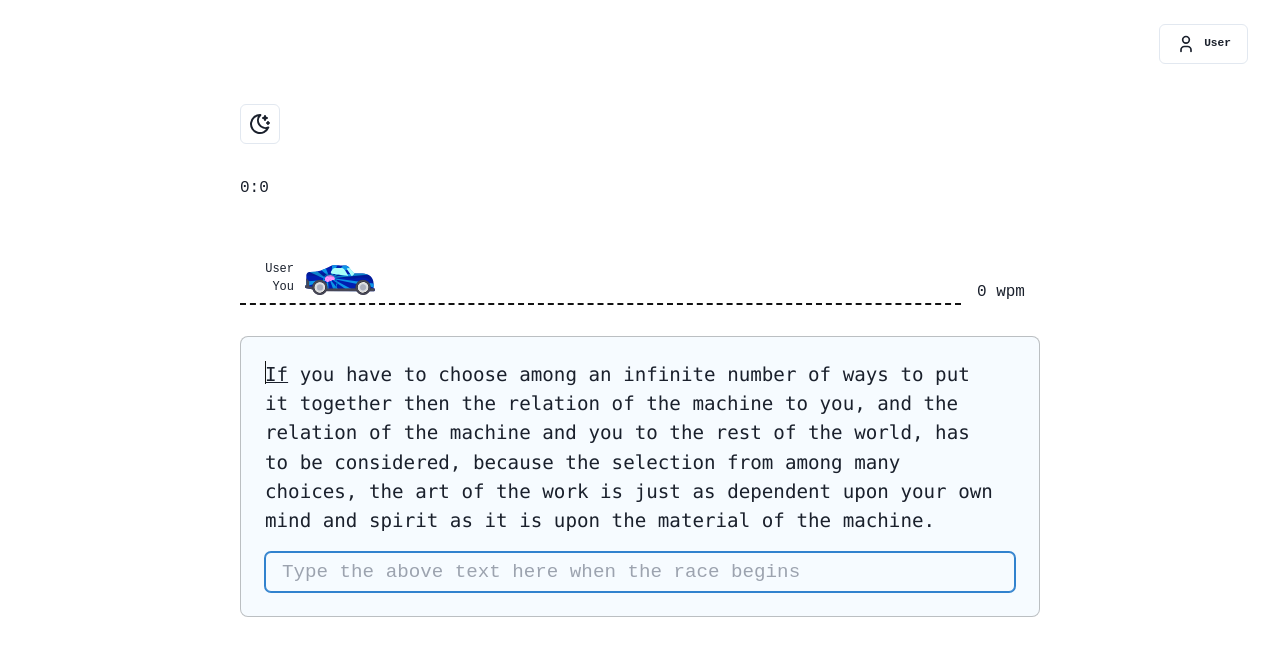
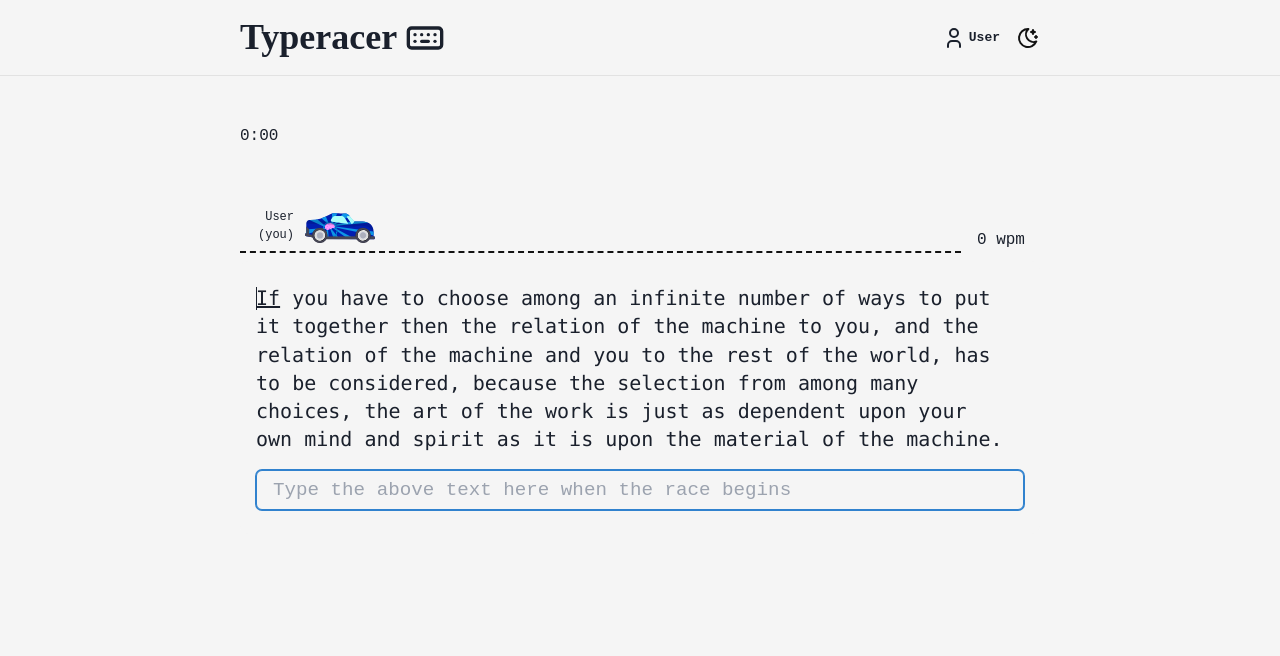
Before and after one commit to sogeking7/react-typingGame, a React (Create React App) app: page / in a window 1280 px wide. Shown: the top 656 px of the page. Built offline with nearby package versions, Linux system fonts and the light colour scheme.

Commit message:
new design

```diff
--- a/src/components/App.jsx
+++ b/src/components/App.jsx
@@ -4,13 +4,11 @@
 import { useState, useEffect } from "react";
 import {
   Box,
+  Container,
+  useColorModeValue,
   useColorMode,
-  Container,
-  IconButton,
-  useColorModeValue,
 } from "@chakra-ui/react";
 import RaceLine from "./RaceLine";
-import { IconMoonStars, IconSunHigh } from "@tabler/icons";
 
 const data = {
   text: `If you have to choose among an infinite number of ways to put it together then the relation of the machine to you, and the relation of the machine and you to the rest of the world, has to be considered, because the selection from among many choices, the art of the work is just as dependent upon your own mind and spirit as it is upon the material of the machine.`,
@@ -23,6 +21,8 @@
 
 console.log(textList);
 export default function App() {
+  const dmColor = useColorModeValue("second_black", "white");
+
   const [input, setInput] = useState("");
   const [pointer, setPointer] = useState(0);
   const [index, setIndex] = useState(0);
@@ -34,6 +34,7 @@
   const [wpm, setWpm] = useState(0);
   const { seconds, minutes, restart, pause } = useTimer(0);
   const { colorMode, toggleColorMode } = useColorMode("");
+
   useEffect(() => {
     if (input.length <= textList[index].length) {
       if (input[input.length - 1] === textList[index][input.length - 1]) {
@@ -58,18 +59,16 @@
   }, [input, index, length, pause, red]);
 
   return (
-    <Box bgColor={useColorModeValue("white", "black")} h="100vh" p="1rem">
+    <Box bgColor={useColorModeValue("white", "black")}>
       <NavBar />
-      <Container maxW="800px" p="0" mb='2rem' fontSize="1rem">
-      <IconButton
-        variant="outline"
-        icon={colorMode === "dark" ? <IconSunHigh /> : <IconMoonStars />}
-        onClick={toggleColorMode}
-      />
-      </Container>
+      <Box
+        h="100vh"
+        p="1rem"
+        color={dmColor}
+      >
         <Container maxW="800px" p="0" mb="5rem" fontSize="1rem">
           <Box>
-          <span>{minutes}</span>:<span>{seconds}</span>
+            <span>{minutes}</span>:<span>{seconds < 10 ? '0' : ''}{seconds}</span>
           </Box>
         </Container>
         <RaceLine
@@ -95,5 +94,6 @@
           setRace={setRace}
         />
       </Box>
+    </Box>
   );
 }
--- a/src/components/Main.jsx
+++ b/src/components/Main.jsx
@@ -4,7 +4,6 @@
   Container,
   Text,
   Input,
-  Heading,
 } from "@chakra-ui/react";
 
 export default function Main({
@@ -18,21 +17,23 @@
   colorMode,
   restart,
 }) {
-  const colorTxt = useColorModeValue("#84cc16", "#84cc16");
-  const bgCursor = useColorModeValue("black", "white");
+  const colorTxt = useColorModeValue("#79D70F", "#79D70F");
+  const bgCursor = useColorModeValue("second_black", "white");
+  const dmColor = useColorModeValue("second_black", "white");
   const dmBorder = useColorModeValue('blackAlpha.400', "whiteAlpha.400");
   return (
     <Container
       maxW="800px"
       borderColor={dmBorder}
       className="mx-auto"
-      bgColor={useColorModeValue("#f6fbff", "black")} //#f6fbff
-      borderWidth={colorMode === "dark" ? "1px" : "1px"}
+      bgColor={useColorModeValue("white", "black")} //#f6fbff
 
-      p="1.5rem"
+
+      py="1.5rem"
+      px='1rem'
       borderRadius="lg"
     >
-      <Text lineHeight="1.7rem" fontSize="1.2rem" mb="1rem" position="relative">
+      <Text lineHeight="1.7rem" fontSize="20px" mb="1rem" position="relative">
         <p className="relative">
           {text.map((word, id) => {
             if (id < index) {
@@ -79,21 +80,20 @@
                   >
                     {p1}
                   </Text>
-                  <span className="text-black bg-red-300">
+                  <Text color="second_black" bgColor='red.300' display='inline-block'>
                     <span className="underline">{p2}</span>
-                    {flag ? " " : ""}
-                  </span>
+                    {!!flag && <pre className="inline-block"> </pre>}
+                  </Text>
                   <Box
                     w=".1px"
                     h="23px"
                     position="absolute"
-                    top="0"
+                    top="2px"
                     display="inline-block"
                     bgColor={bgCursor}
                   ></Box>
                   <pre className="inline-block underline">{p3}</pre>
-                  {!flag && <pre className="inline-block"> </pre>
-                  }
+                  {!flag && <pre className="inline-block"> </pre>}
                 </Text>
               );
             } else {
--- a/src/components/MyTheme.js
+++ b/src/components/MyTheme.js
@@ -1,10 +1,10 @@
 import { extendTheme } from "@chakra-ui/react";
 export const MyTheme = extendTheme({
 	colors: {
-		white: '#fff',
+		white: '#f5f5f5',
 		second_white: '#e4e4e4',
 		black: "#121212", //121212
-		second_black: "#292929",
+		second_black: "#1a202c",
 		yellow: '#FFC54D',
 		teal_100: '#AEFEFF',
 		teal_200: '#D82148',
--- a/src/components/NavBar.jsx
+++ b/src/components/NavBar.jsx
@@ -1,14 +1,48 @@
-import {Box, Container, useColorModeValue} from '@chakra-ui/react'
-
-import ScoreBoard from './ScoreBoard/ScoreBoard';
+import {
+  Icon,
+  Box,
+  Link,
+  Container,
+  Flex,
+  Heading,
+  IconButton,
+  useColorMode,
+  useColorModeValue,
+} from "@chakra-ui/react";
+import { IconMoonStars, IconSunHigh, IconKeyboard } from "@tabler/icons";
+import ScoreBoard from "./ScoreBoard/ScoreBoard";
 
 export default function NavBar() {
-	const bg = useColorModeValue("white", "black")
+  const bg = useColorModeValue("white", "black");
+  const dmColor = useColorModeValue("black", "white");
+  const { colorMode, toggleColorMode } = useColorMode("");
   return (
-    <Box bgColor={bg} mb='2rem'>
-			<Container maxW="1440px" px='1rem' py='.5rem' display ='flex' justifyContent='flex-end'>
-				<ScoreBoard />
-			</Container>
+    <Box bgColor={bg} mb="2rem" p="1rem" borderBottomColor="blackAlpha.200" borderBottomWidth='1px'>
+      <Container
+        maxW="800px"
+        display="flex"
+        p="0"
+        justifyContent="space-between"
+      >
+        <Flex alignItems="center" gap=".5rem">
+          <a href="/">
+            <Heading>Typeracer</Heading>
+          </a>
+          <Icon fontSize="40px">
+            <IconKeyboard />
+          </Icon>
+        </Flex>
+        <Flex alignItems="center">
+          <ScoreBoard />
+          <IconButton
+            variant="link"
+            size="xl"
+            color={dmColor}
+            icon={colorMode === "dark" ? <IconSunHigh /> : <IconMoonStars />}
+            onClick={toggleColorMode}
+          />
+        </Flex>
+      </Container>
     </Box>
   );
 }
--- a/src/components/RaceLine.jsx
+++ b/src/components/RaceLine.jsx
@@ -13,7 +13,7 @@
   }, [seconds]);
 
   return (
-    <Box mb="1rem" h="40px">
+    <Box mb=".5rem" h="25px">
       <Container
         h="25px"
         display="flex"
@@ -38,7 +38,7 @@
             top="-5px"
           >
             User <br></br>
-            You
+            (you)
           </Box>
           <Image src={carImg} alt="car" h="100%" />
         </Flex>
--- a/src/components/ScoreBoard/ScoreBoard.jsx
+++ b/src/components/ScoreBoard/ScoreBoard.jsx
@@ -1,13 +1,22 @@
-import { Flex, Box, Text, Icon, Button} from "@chakra-ui/react";
+import { Text, Icon, Button, useColorModeValue } from "@chakra-ui/react";
 import { IconUser } from "@tabler/icons";
 
 export default function ScoreBoard() {
+  const dmColor = useColorModeValue("second_black", "white");
+
   return (
-		<Button variant='outline' fontSize='.7rem' alignItems='center'>
-			<Icon  w='20px' h='20px' mr='.5rem'>
-				<IconUser />
-			</Icon>
-			<Text>User</Text>
-		</Button>
-	);
+    <Button
+      variant="link"
+      size="xl"
+      alignItems="center"
+      mr="1rem"
+			color={dmColor}
+      _hover={{ textDecoration: "underline", textDecorationThickness: "2px" }}
+    >
+      <Icon w="24px" h="24px" mr=".2rem">
+        <IconUser />
+      </Icon>
+      <Text>User</Text>
+    </Button>
+  );
 }
```
Lines whose indentation alone changed are shown as unchanged.
